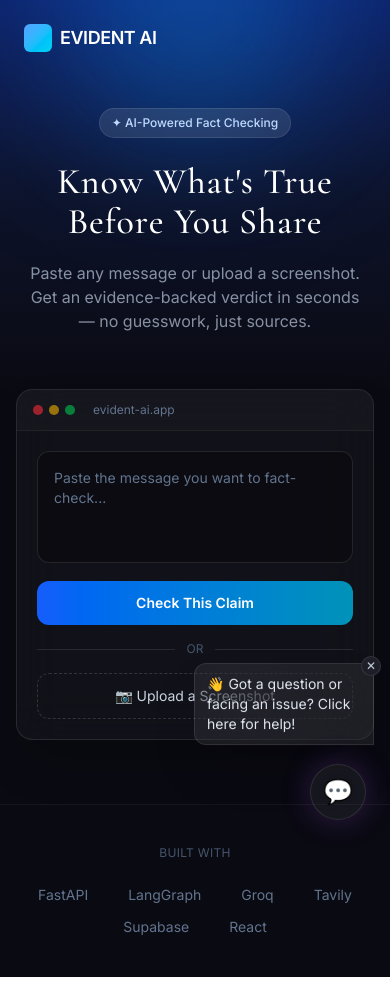
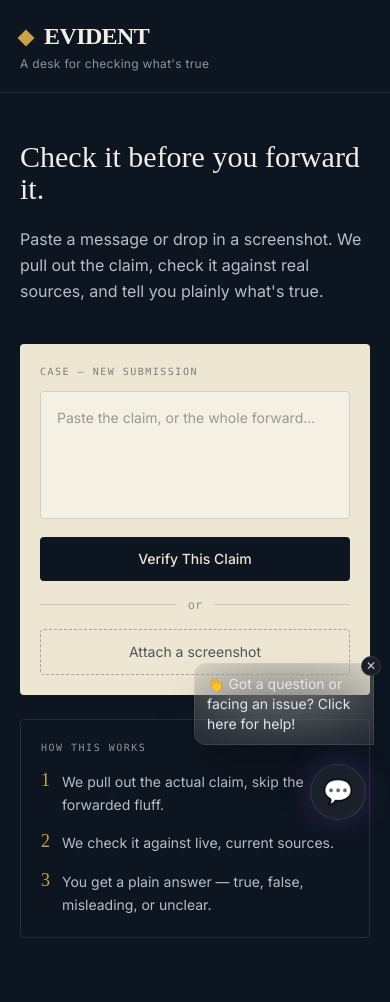
Before and after one commit to HAR5HPANDEY/evident-ai-frontend, a React (Vite) app: page / in a window 390 px wide. Before the commit the page ends 977 px from the top, so only its background shows below. Built offline with nearby package versions, Linux system fonts and the light colour scheme.

Commit message:
new frontend

```diff
--- a/index.html
+++ b/index.html
@@ -7,7 +7,7 @@
     <title>factcheck-frontend</title>
     <link rel="preconnect" href="https://fonts.googleapis.com">
 <link rel="preconnect" href="https://fonts.gstatic.com" crossorigin>
-<link href="https://fonts.googleapis.com/css2?family=Cormorant+Garamond:wght@400;500;600;700&family=Inter:wght@400;500;600&display=swap" rel="stylesheet">
+<link href="https://fonts.googleapis.com/css2?family=Fraunces:opsz,wght@9..144,400;9..144,500;9..144,600;9..144,700&family=Inter:wght@400;500;600;700&display=swap" rel="stylesheet">
   </head>
   <body>
     <div id="root"></div>
--- a/src/App.jsx
+++ b/src/App.jsx
@@ -1,5 +1,21 @@
 import { useState } from 'react'
 import FaqWidget from './FaqWidget'
+
+const API_BASE = 'https://evident-ai-backend.onrender.com'
+
+const VERDICT_LABEL = {
+  True: 'TRUE',
+  False: 'FALSE',
+  Misleading: 'MISLEADING',
+  Unverifiable: 'UNCLEAR',
+}
+
+const VERDICT_COLOR = {
+  True: { text: '#3F7D58', border: '#3F7D58' },
+  False: { text: '#B23A2E', border: '#B23A2E' },
+  Misleading: { text: '#C9A24B', border: '#C9A24B' },
+  Unverifiable: { text: '#5B6472', border: '#5B6472' },
+}
 
 function App() {
   const [message, setMessage] = useState('')
@@ -7,8 +23,6 @@ function App() {
   const [result, setResult] = useState(null)
   const [error, setError] = useState(null)
   const [extractedText, setExtractedText] = useState(null)
-
-  const API_BASE = 'https://evident-ai-backend.onrender.com'
 
   const handleCheckText = async () => {
     if (!message.trim()) return
@@ -33,7 +47,7 @@ function App() {
   }
 
   const handleImageUpload = async (e) => {
-    const file = e.target.files[0]
+    const file = e.target.files?.[0]
     if (!file) return
     setLoading(true)
     setError(null)
@@ -58,78 +72,60 @@ function App() {
   }
 
   return (
-    <div className="min-h-screen bg-[#0a0a12] text-white overflow-hidden">
+    <div className="min-h-screen bg-[#0D1520] text-[#F1EEE6]">
 
-      {/* Soft glowing gradient header */}
-      <div className="relative">
-        <div className="absolute inset-0 bg-gradient-to-b from-blue-700/40 via-blue-900/20 to-transparent pointer-events-none" />
-<div className="absolute -top-40 left-1/2 -translate-x-1/2 w-[300px] h-[300px] sm:w-[600px] sm:h-[600px] bg-blue-600/30 rounded-full blur-[80px] sm:blur-[120px] pointer-events-none" />
-<div className="absolute -top-20 left-1/4 w-[200px] h-[200px] sm:w-[400px] sm:h-[400px] bg-cyan-500/20 rounded-full blur-[70px] sm:blur-[100px] pointer-events-none" />
-        {/* Nav */}
-        <nav className="relative flex items-center justify-between px-6 md:px-12 py-6 max-w-7xl mx-auto">
-          <div className="flex items-center gap-2">
-            <div className="w-7 h-7 rounded-md bg-gradient-to-br from-blue-400 to-cyan-400" />
-            <span className="font-extrabold text-lg tracking-tight">EVIDENT AI</span>
+      {/* Masthead */}
+      <header className="border-b border-white/10">
+        <div className="max-w-5xl mx-auto px-5 sm:px-8 py-5 flex flex-col sm:flex-row sm:items-end sm:justify-between gap-1">
+          <div className="flex items-baseline gap-3">
+            <div className="w-3 h-3 bg-[#C9A24B] rotate-45" />
+            <h1 className="font-serif text-2xl sm:text-3xl font-semibold tracking-tight">EVIDENT</h1>
           </div>
-          <span className="text-sm text-blue-200/70 hidden sm:block px-4 py-2 rounded-full border border-white/10 bg-white/5 backdrop-blur-sm">
-            AI Fact-Check Agent
-          </span>
-        </nav>
+          <p className="text-xs sm:text-sm text-[#8B93A1] tracking-wide">A desk for checking what's true</p>
+        </div>
+      </header>
 
       {/* Hero */}
-        <div className="relative max-w-3xl mx-auto text-center px-6 pt-8 pb-14">
-          <span className="inline-block text-xs font-medium px-3 py-1.5 rounded-full bg-white/10 border border-white/10 text-blue-200 mb-6 backdrop-blur-sm">
-            ✦ AI-Powered Fact Checking
-          </span>
+      <section className="max-w-5xl mx-auto px-5 sm:px-8 pt-12 sm:pt-16 pb-10">
+        <h2 className="font-serif text-3xl sm:text-5xl lg:text-6xl font-medium leading-[1.08] max-w-2xl">
+          Check it before you forward it.
+        </h2>
+        <p className="text-[#B7BEC9] mt-5 text-base sm:text-lg max-w-lg leading-relaxed">
+          Paste a message or drop in a screenshot. We pull out the claim, check it
+          against real sources, and tell you plainly what's true.
+        </p>
+      </section>
 
-        <h1 className="font-serif text-4xl sm:text-5xl md:text-6xl font-medium leading-[1.1] tracking-wide">
-  Know What's True
-  <br />
-  Before You Share
-</h1>
+      {/* Working area */}
+      <section className="max-w-5xl mx-auto px-5 sm:px-8 pb-16 grid grid-cols-1 lg:grid-cols-[1fr_300px] gap-6">
 
-          <p className="text-blue-100/60 mt-5 text-base sm:text-lg max-w-xl mx-auto font-normal">
-            Paste any message or upload a screenshot. Get an evidence-backed verdict in seconds — no guesswork, just sources.
-          </p>
-        </div>
-      </div>
+        {/* Input case card */}
+        <div className="case-card rounded-sm p-5 sm:p-6 text-[#0D1520] bg-[#EDE6D3]">
+          <p className="text-[10px] tracking-[0.15em] text-[#0D1520]/50 mb-3 font-mono">CASE — NEW SUBMISSION</p>
 
-      {/* Main tool card */}
-      <div className="max-w-2xl mx-auto px-4 sm:px-6 pb-16">
-        <div className="bg-white/[0.03] backdrop-blur-xl border border-white/10 rounded-2xl shadow-2xl overflow-hidden">
-
-          {/* Fake "browser bar" */}
-          <div className="flex items-center gap-1.5 px-4 py-3 border-b border-white/5 bg-white/[0.02]">
-            <span className="w-2.5 h-2.5 rounded-full bg-red-500/60" />
-            <span className="w-2.5 h-2.5 rounded-full bg-yellow-500/60" />
-            <span className="w-2.5 h-2.5 rounded-full bg-green-500/60" />
-            <span className="ml-3 text-xs text-slate-500">evident-ai.app</span>
-          </div>
-
-          <div className="p-5 sm:p-6">
           <textarea
             value={message}
             onChange={(e) => setMessage(e.target.value)}
-              placeholder="Paste the message you want to fact-check..."
-              className="w-full h-28 bg-black/30 text-white rounded-xl p-4 outline-none border border-white/10 focus:border-blue-500 transition resize-none placeholder:text-slate-500 text-sm sm:text-base"
+            placeholder="Paste the claim, or the whole forward..."
+            className="w-full h-32 bg-white/40 text-[#0D1520] rounded-sm p-4 outline-none border border-[#0D1520]/15 focus:border-[#0D1520]/40 transition resize-none placeholder:text-[#0D1520]/40 text-sm sm:text-base font-sans"
           />
 
           <button
             onClick={handleCheckText}
             disabled={loading}
-              className="mt-3 w-full bg-gradient-to-r from-blue-600 to-cyan-600 hover:from-blue-500 hover:to-cyan-500 disabled:opacity-50 disabled:cursor-not-allowed text-white font-semibold py-3 rounded-xl transition text-sm sm:text-base"
+            className="mt-3 w-full bg-[#0D1520] hover:bg-[#1a2740] disabled:opacity-50 disabled:cursor-not-allowed text-[#EDE6D3] font-medium py-3 rounded-sm transition text-sm sm:text-base cursor-pointer"
           >
-              {loading ? 'Checking...' : 'Check This Claim'}
+            {loading ? 'Checking…' : 'Verify This Claim'}
           </button>
 
           <div className="flex items-center gap-3 my-4">
-              <div className="flex-1 h-px bg-white/10" />
-              <span className="text-slate-600 text-xs">OR</span>
-              <div className="flex-1 h-px bg-white/10" />
+            <div className="flex-1 h-px bg-[#0D1520]/15" />
+            <span className="text-[#0D1520]/40 text-xs font-mono">or</span>
+            <div className="flex-1 h-px bg-[#0D1520]/15" />
           </div>
 
-            <label className="w-full flex items-center justify-center gap-2 border border-dashed border-white/15 hover:border-blue-500 rounded-xl py-3 cursor-pointer transition text-slate-300 text-sm">
-              📷 Upload a Screenshot
+          <label className="w-full flex items-center justify-center gap-2 border border-dashed border-[#0D1520]/30 hover:border-[#0D1520]/60 rounded-sm py-3 cursor-pointer transition text-[#0D1520]/70 text-sm">
+            Attach a screenshot
             <input
               type="file"
               accept="image/*"
@@ -139,101 +135,116 @@ function App() {
             />
           </label>
         </div>
+
+        {/* How it works */}
+        <aside className="border border-white/10 rounded-sm p-5 sm:p-6 h-fit">
+          <p className="text-[10px] tracking-[0.15em] text-[#8B93A1] mb-4 font-mono">HOW THIS WORKS</p>
+          <ol className="space-y-4">
+            <li className="flex gap-3">
+              <span className="font-serif text-[#C9A24B] text-lg leading-none">1</span>
+              <p className="text-sm text-[#B7BEC9] leading-relaxed">We pull out the actual claim, skip the forwarded fluff.</p>
+            </li>
+            <li className="flex gap-3">
+              <span className="font-serif text-[#C9A24B] text-lg leading-none">2</span>
+              <p className="text-sm text-[#B7BEC9] leading-relaxed">We check it against live, current sources.</p>
+            </li>
+            <li className="flex gap-3">
+              <span className="font-serif text-[#C9A24B] text-lg leading-none">3</span>
+              <p className="text-sm text-[#B7BEC9] leading-relaxed">You get a plain answer — true, false, misleading, or unclear.</p>
+            </li>
+          </ol>
+        </aside>
+      </section>
+
+      {/* Extracted OCR text */}
+      {extractedText && (
+        <section className="max-w-5xl mx-auto px-5 sm:px-8 pb-6">
+          <div className="border border-white/10 rounded-sm p-4">
+            <p className="text-[10px] tracking-[0.15em] text-[#8B93A1] mb-2 font-mono">READ FROM IMAGE</p>
+            <p className="text-[#B7BEC9] text-sm italic">"{extractedText}"</p>
           </div>
-
-        {extractedText && (
-          <div className="mt-4 bg-white/[0.03] backdrop-blur-xl border border-white/10 rounded-xl p-4">
-            <p className="text-xs text-slate-500 uppercase tracking-wide mb-2">Extracted from image</p>
-            <p className="text-slate-400 text-sm">{extractedText}</p>
-          </div>
+        </section>
       )}
 
+      {/* Error */}
       {error && (
-          <div className="mt-4 bg-red-500/10 border border-red-500/30 rounded-xl p-4 text-red-300 text-sm">
+        <section className="max-w-5xl mx-auto px-5 sm:px-8 pb-6">
+          <div className="border border-[#B23A2E]/40 bg-[#B23A2E]/10 rounded-sm p-4 text-[#e0a49d] text-sm">
             {error}
           </div>
+        </section>
       )}
 
+      {/* Results */}
       {result && (
-          <div className="mt-4 space-y-3">
-            {!result.claims_found && (
-              <div className="bg-white/[0.03] backdrop-blur-xl border border-white/10 rounded-xl p-4 text-slate-400 text-center text-sm">
-                <p className="mb-2">No checkable factual claim was found.</p>
+        <section className="max-w-5xl mx-auto px-5 sm:px-8 pb-20 space-y-5">
+          {!result.claims_found ? (
+            <div className="border border-white/10 rounded-sm p-6 text-center">
+              <p className="text-[#F1EEE6] mb-2">No checkable claim found here.</p>
               {result.no_claim_reason && (
-                  <p className="text-xs text-slate-500 italic">{result.no_claim_reason}</p>
+                <p className="text-sm text-[#8B93A1] italic">{result.no_claim_reason}</p>
               )}
-                <p className="text-xs text-slate-600 mt-3">
-                  This tool only fact-checks factual claims — not questions, opinions, or predictions.
+              <p className="text-xs text-[#5B6472] mt-3">
+                This desk only checks factual claims — not questions, opinions, or predictions.
               </p>
             </div>
+          ) : (
+            result.results?.map((item, index) => (
+              <CaseCard key={index} item={item} number={index + 1} />
+            ))
           )}
-
-            {result.claims_found && result.results.map((item, index) => (
-              <VerdictCard key={index} item={item} />
-            ))}
-          </div>
+        </section>
       )}
-      </div>
-
-      {/* Trust strip */}
-      <div className="border-t border-white/5 py-10">
-        <p className="text-center text-xs text-slate-600 uppercase tracking-wide mb-6">
-          Built with
-        </p>
-        <div className="flex flex-wrap justify-center gap-x-10 gap-y-3 px-6 text-slate-500 text-sm">
-          <span>FastAPI</span>
-          <span>LangGraph</span>
-          <span>Groq</span>
-          <span>Tavily</span>
-          <span>Supabase</span>
-          <span>React</span>
-        </div>
-      </div>
 
       <FaqWidget />
     </div>
   )
 }
 
-function VerdictCard({ item }) {
-  const verdictStyles = {
-    True: 'bg-green-500/10 border-green-500/30 text-green-300',
-    False: 'bg-red-500/10 border-red-500/30 text-red-300',
-    Misleading: 'bg-yellow-500/10 border-yellow-500/30 text-yellow-300',
-    Unverifiable: 'bg-slate-500/10 border-slate-500/30 text-slate-300',
-  }
-  const badgeStyle = verdictStyles[item.verdict] || verdictStyles.Unverifiable
+function CaseCard({ item, number }) {
+  const color = VERDICT_COLOR[item.verdict] || VERDICT_COLOR.Unverifiable
+  const label = VERDICT_LABEL[item.verdict] || item.verdict?.toUpperCase() || 'UNCLEAR'
 
   return (
-    <div className="bg-white/[0.03] backdrop-blur-xl border border-white/10 rounded-xl p-5 sm:p-6">
-      <p className="text-slate-300 italic mb-3 text-sm sm:text-base">"{item.claim}"</p>
+    <div className="case-card rounded-sm p-5 sm:p-7 text-[#0D1520] bg-[#EDE6D3] relative overflow-hidden">
+      <p className="text-[10px] tracking-[0.15em] text-[#0D1520]/45 mb-3 font-mono">
+        CASE No. {String(number).padStart(3, '0')}
+      </p>
 
-      <div className="flex items-center gap-2 flex-wrap">
-        <span className={`inline-block px-3 py-1 rounded-full text-xs sm:text-sm font-semibold border ${badgeStyle}`}>
-          {item.verdict}
-        </span>
+      <p className="italic text-[15px] sm:text-base leading-relaxed pr-6 sm:pr-12">
+        "{item.claim}"
+      </p>
+
+      <div className="flex items-center gap-3 mt-4 flex-wrap">
+        <div
+          className="stamp inline-block border-[3px] rounded-sm px-3 py-1 font-mono text-xs sm:text-sm tracking-[0.2em] font-bold"
+          style={{ color: color.text, borderColor: color.border }}
+        >
+          {label}
+        </div>
+
         {item.from_cache && (
-          <span className="inline-block px-3 py-1 rounded-full text-xs font-medium bg-blue-500/10 border border-blue-500/30 text-blue-300">
-            ⚡ Instant result
+          <span className="text-[11px] text-[#0D1520]/45 font-mono">
+            — on file already
           </span>
         )}
       </div>
 
-      <p className="text-slate-400 mt-3 leading-relaxed text-sm">
+      <p className="text-[#0D1520]/75 mt-4 leading-relaxed text-sm">
         {item.explanation}
       </p>
 
-      {item.sources.length > 0 && (
-        <div className="mt-4 pt-4 border-t border-white/5">
-          <p className="text-xs text-slate-600 mb-2 uppercase tracking-wide">Sources</p>
+      {item.sources && item.sources.length > 0 && (
+        <div className="mt-5 pt-4 border-t border-dashed border-[#0D1520]/20">
+          <p className="text-[10px] tracking-[0.15em] text-[#0D1520]/40 mb-2 font-mono">SOURCES</p>
           <ul className="space-y-1">
             {item.sources.map((url, i) => (
-              <li key={i}>
+              <li key={i} className="text-xs sm:text-sm">
                 <a
                   href={url}
                   target="_blank"
                   rel="noopener noreferrer"
-                  className="text-blue-400 hover:text-blue-300 text-xs sm:text-sm underline break-all"
+                  className="text-[#0D1520]/70 hover:text-[#0D1520] underline break-all"
                 >
                   {url}
                 </a>
```
Lines whose indentation alone changed are shown as unchanged.
